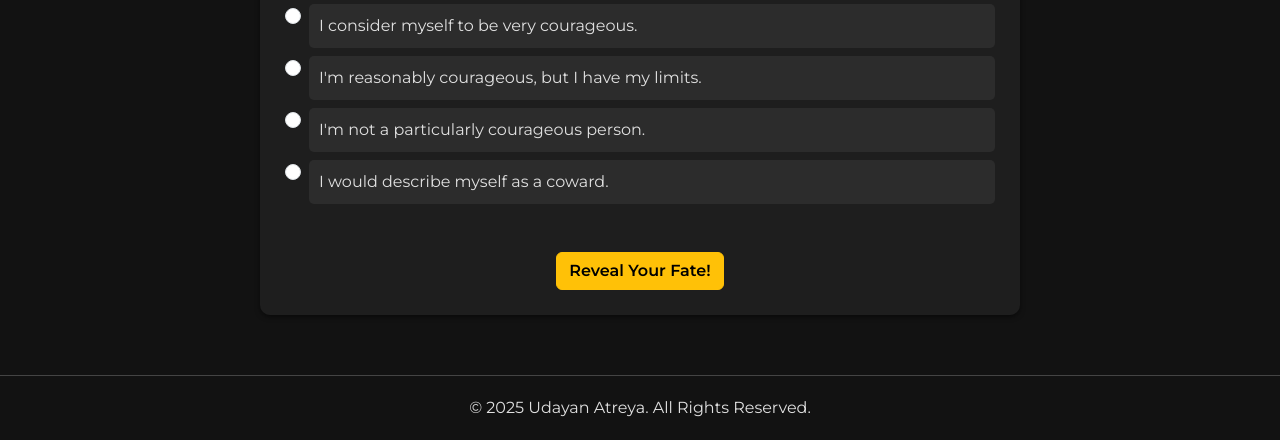
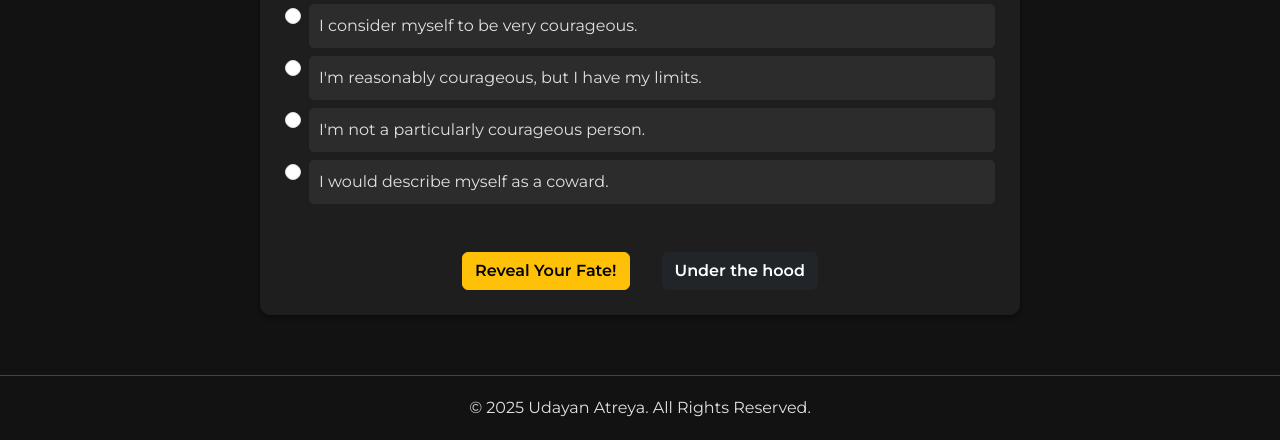
Before and after one commit to slowloris-98/got_personality_test, a Flask app: page / in a window 1280 px wide. Shown: the part 5529-5969 px from the top of the page. Run offline with Flask 3, Linux system fonts and the light colour scheme; some libraries are stand-ins or nearby versions.

Commit message:
Adding github repo link

```diff
--- a/templates/index.html
+++ b/templates/index.html
@@ -112,10 +112,6 @@
         <nav class="container mx-auto flex justify-center items-center py-4 px-6">
             <!-- Logo -->
             <a href="#" class="text-2xl font-bold">Game of Thrones Personality Matcher</a>
-
-
-
-
             </div>
         </nav>
     </header>
@@ -141,9 +137,16 @@
             </div>
             {% endfor %}
             {% endfor %}
-            <div class="text-center">
-                <!-- Using Bootstrap's dark button -->
-                <button type="submit" class="btn btn-warning fw-bold">Reveal Your Fate!</button>
+            <div class="text-center flex justify-center items-center">
+
+                <div class="text-center mr-4">
+                    <!-- Using Bootstrap's dark button -->
+                    <button type="submit" class="btn btn-warning fw-bold">Reveal Your Fate!</button>
+                </div>
+                <div class="text-center ml-4">
+                    <!-- Using Bootstrap's dark button -->
+                    <a href="https://github.com/slowloris-98/got_personality_test/tree/main" class="btn btn-dark fw-bold">Under the hood</a>
+                </div>
             </div>
         </form>
 
```
